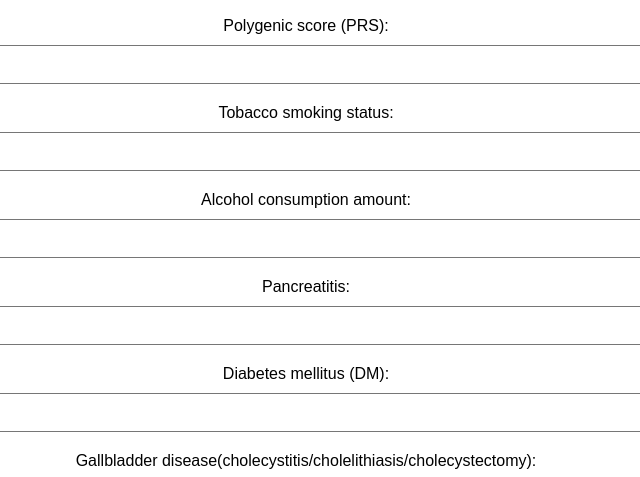
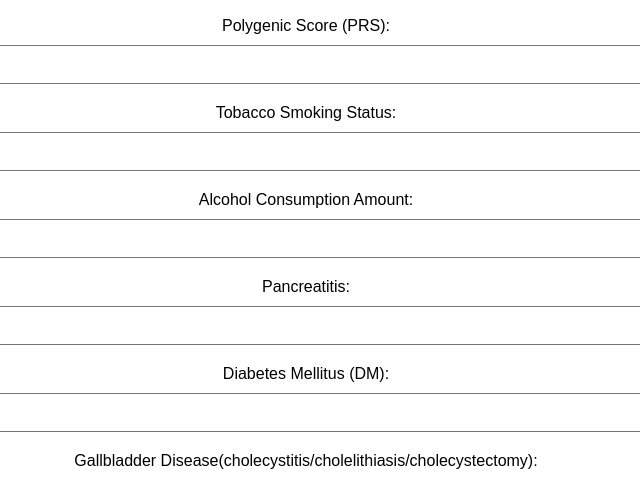
Before and after one commit to SunnyTeminKe/Pancreatic-Cancer-5-year-and-10-year-Absolute-Risk-Calculator, a plain HTML site: page index.html in a window 1280 px wide. Shown: the part 427-904 px from the top of the page, 334-974 px from the left. Drawn offline with nearby package versions, Linux system fonts and the light colour scheme.

Commit message:
Update index.html

```diff
--- a/index.html
+++ b/index.html
@@ -101,7 +101,7 @@
 
 		<!-- PRS Selection -->
 		<div>
-			<label for="prsSelect">Polygenic score (PRS):</label>
+			<label for="prsSelect">Polygenic Score (PRS):</label>
 			<select id="prsSelect" class="or-input">
 				<option value="Q1">Q1</option>
 				<option value="Q2">Q2</option>
@@ -113,7 +113,7 @@
 
 		<!-- Tobacco Selection -->
 		<div>
-			<label for="tobaccoSelect">Tobacco smoking status:</label>
+			<label for="tobaccoSelect">Tobacco Smoking Status:</label>
 			<select id="tobaccoSelect" class="or-input">
 				<option value="Never">Never</option>
 				<option value="Previous">Previous</option>
@@ -123,7 +123,7 @@
 
 		<!-- Alcohol Selection -->
 		<div>
-			<label for="alcoholSelect">Alcohol consumption amount:</label>
+			<label for="alcoholSelect">Alcohol Consumption Amount:</label>
 			<select id="alcoholSelect" class="or-input">
 				<option value="Never">Never</option>
 				<option value="Men28Women14">Men > 0–28 g/d, Women > 0–14 g/d</option>
@@ -142,7 +142,7 @@
 
 		<!-- Diabetes Selection -->
 		<div>
-			<label for="diabetesSelect">Diabetes mellitus (DM):</label>
+			<label for="diabetesSelect">Diabetes Mellitus (DM):</label>
 			<select id="diabetesSelect" class="or-input">
 				<option value="No">No</option>
 				<option value="Yes">Yes</option>
@@ -151,7 +151,7 @@
 
 		<!-- Gallbladder Selection -->
 		<div>
-			<label for="gallbladderSelect">Gallbladder disease(cholecystitis/cholelithiasis/cholecystectomy):</label>
+			<label for="gallbladderSelect">Gallbladder Disease(cholecystitis/cholelithiasis/cholecystectomy):</label>
 			<select id="gallbladderSelect" class="or-input">
 				<option value="No">No</option>
 				<option value="Yes">Yes</option>
@@ -257,7 +257,7 @@
 				"65-69": 43.1,
 				"70-74": 55.5,
 			},
-			// Assuming IR values for Females if needed, or replicate the structure for females with their IRs
+			//IR values for Females if needed
 			"Female": {
 				"40-44": 1.6,
 				"45-49": 3.4,
```
